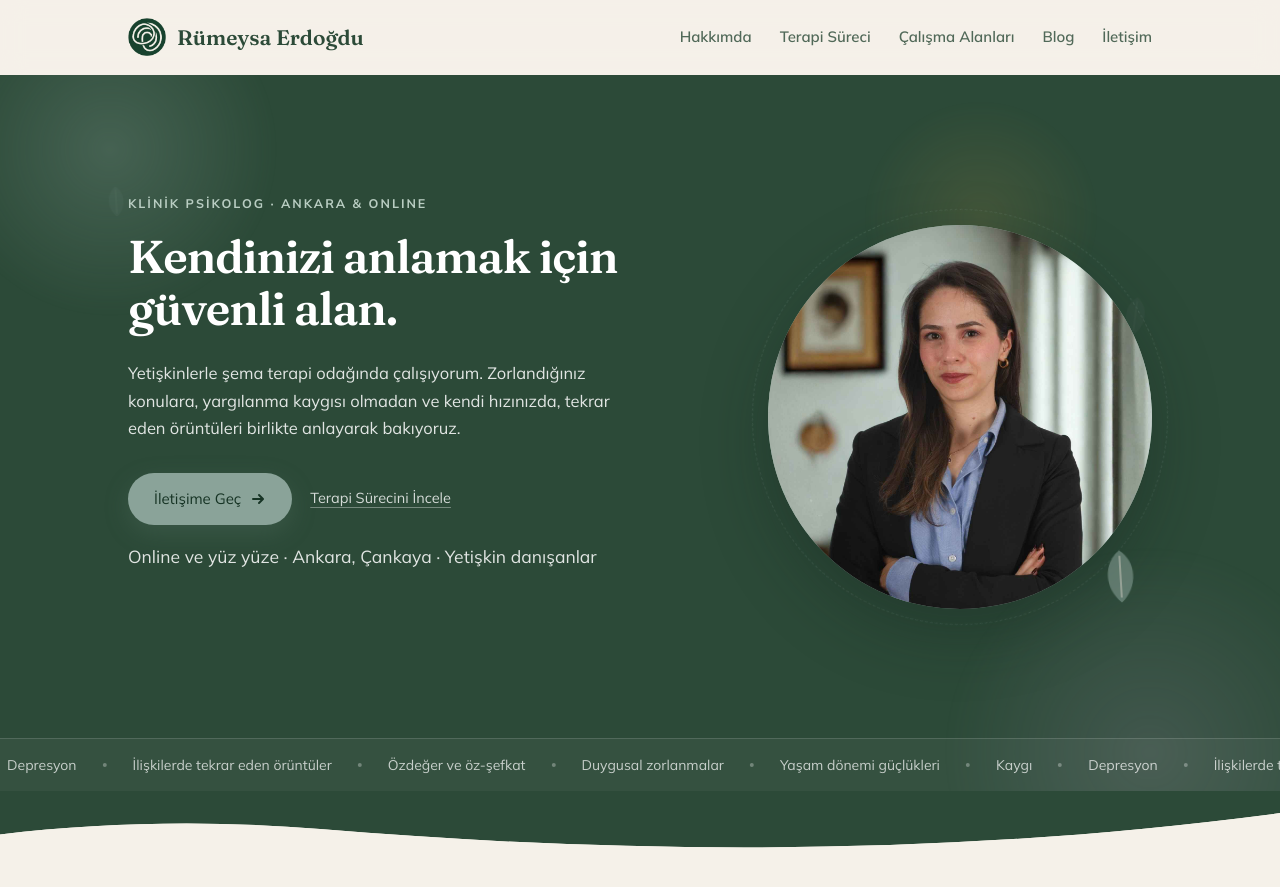
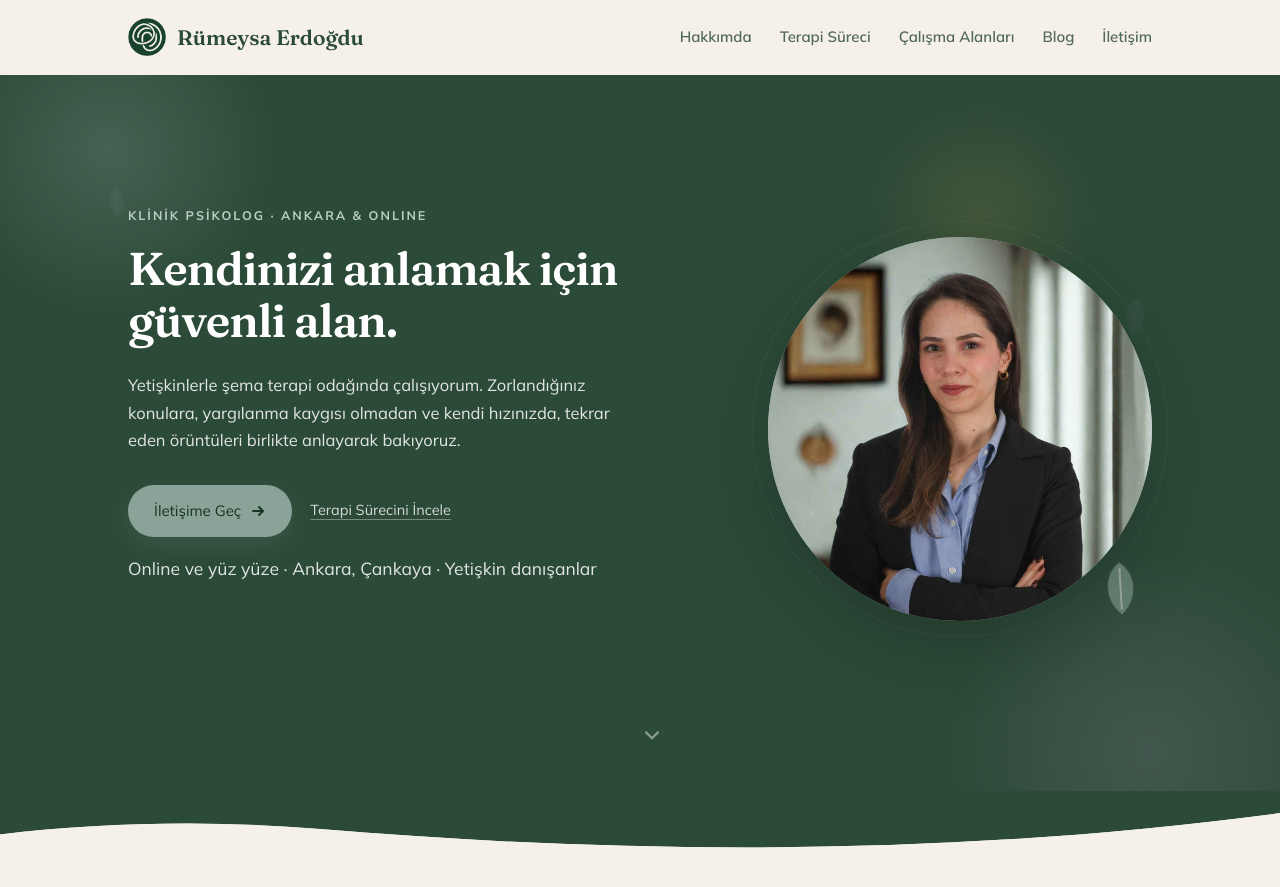
Before and after one commit to ardasaglamer9/rumeysaerdogdu.com, a Jekyll site: the page built from index.html, in a window 1280 px wide and 900 px high. Shown: the top 887 px of the window. Built offline with Jekyll 4.4.1, drawn with Linux system fonts in a browser that asks for light colours.

Commit message:
Hero'daki kayan şeridi kaldır
Yeni istek üzerine şerit tamamen kaldırıldı. Şerit için açılan alt boşluklar
(masaüstü 112px, mobil 80px) eski değerlerine döndürüldü; şeritle çakıştığı
için gizlenen kaydırma oku geri geldi.

Hero düzeni: üst etiket, başlık, paragraf, butonlar, alt satır.
Butonların ve alt satırın önceki düzenlemesi korundu.

Co-Authored-By: Claude Opus 5 <noreply@anthropic.com>

```diff
--- a/assets/css/style.css
+++ b/assets/css/style.css
@@ -580,34 +580,6 @@ body.nav-open{overflow:hidden;}
 .hero-note{font-size:13px;color:rgba(255,255,255,.55);margin:0;
   opacity:0;animation:fadeUp .8s ease .88s forwards;}
 
-/* =========================================================
-   KAYAN ŞERİT — hero'nun alt kenarı, tam genişlik
-   ========================================================= */
-.serit-wrap{position:absolute;left:0;right:0;bottom:0;z-index:2;
-  overflow:hidden;border-top:1px solid rgba(255,255,255,.14);
-  background:rgba(255,255,255,.045);padding:14px 0;}
-.serit-track{display:flex;width:max-content;
-  animation:seritKay 70s linear infinite;}
-.serit-wrap:hover .serit-track{animation-play-state:paused;}
-.serit-item{display:flex;align-items:center;}
-.serit-item .konu{flex:0 0 auto;padding:0 26px;font-size:14px;
-  color:rgba(255,255,255,.72);white-space:nowrap;}
-.serit-item .nokta{flex:0 0 auto;width:4px;height:4px;border-radius:50%;
-  background:rgba(255,255,255,.3);}
-
-@keyframes seritKay{
-  from{transform:translateX(0);}
-  to{transform:translateX(-50%);}
-}
-
-/* Hareket hassasiyeti olan ziyaretçi için animasyon tamamen kapanır.
-   Kaygı üzerine çalışan bir sitede bu atlanmamalı. */
-@media(prefers-reduced-motion:reduce){
-  .serit-track{animation:none;}
-}
-
-/* Şerit alt kenarda durduğu için kaydırma oku ile çakışıyordu; ok gizlendi. */
-.scrollcue{display:none;}
 
 /* --- Dekoratif yapraklar: içerikle yarışmasın --- */
 .hero .leaf{opacity:.14;}
@@ -617,11 +589,10 @@ body.nav-open{overflow:hidden;}
 .hero-portrait .ring{opacity:.32;}
 .hero-portrait .leaf-a{opacity:.55;}
 
-/* --- Hero yüksekliği: sonraki bölümden bir parça görünsün ---
-   Alt boşluk, alta sabitlenen şeridin (~50px) üstünde nefes bırakacak kadar. */
+/* --- Hero yüksekliği: sonraki bölümden bir parça görünsün --- */
 @media(min-width:900px){
   .hero{min-height:calc(88vh - 76px);min-height:calc(88svh - 76px);
-    padding:48px 0 112px;}
+    padding:48px 0 88px;}
 }
 
 /* içerik yoğunlaştığı için küçük ekranlarda kaydırma oku gizlenir */
@@ -629,9 +600,9 @@ body.nav-open{overflow:hidden;}
 
 /* --- Mobil: CTA'nın ilk ekranda kalması için yoğunluk azaltıldı --- */
 @media(max-width:600px){
-  /* aynı ritim, bir kademe sıkı. Alt boşluk şeridi hesaba katar. */
+  /* aynı ritim, bir kademe sıkı */
   .hero{--sp-eyebrow:8px; --sp-title:16px; --sp-desc:24px; --sp-cta:16px;
-    padding:16px 0 80px;min-height:auto;}
+    padding:16px 0 48px;min-height:auto;}
   .hero-grid{gap:16px;}
   .hero-portrait{width:clamp(150px,20vh,176px);margin-bottom:8px;}
   .hero .eyebrow{font-size:11.5px;letter-spacing:1.5px;}
@@ -640,7 +611,4 @@ body.nav-open{overflow:hidden;}
   .hero-cta{gap:16px;}
   .hero .hero-cta .btn{padding:13px 24px;font-size:14.5px;}
   .hero-note{font-size:12.5px;}
-  /* şerit mobilde biraz daha kompakt; yatay taşma overflow:hidden ile engelli */
-  .serit-wrap{padding:12px 0;}
-  .serit-item .konu{padding:0 18px;font-size:13px;}
 }
--- a/index.html
+++ b/index.html
@@ -44,25 +44,7 @@ permalink: /
     </div>
   </div>
 
-  {%- comment -%}
-    Kayan şerit. İçerik bir kez tanımlanır, iki kez basılır; kesintisiz döngü
-    için gereken bu. İkinci kopya aria-hidden, yoksa ekran okuyucu listeyi
-    iki kez okur.
-  {%- endcomment -%}
-  {%- capture serit_icerik -%}
-    <span class="konu">Kaygı</span><span class="nokta"></span>
-    <span class="konu">Depresyon</span><span class="nokta"></span>
-    <span class="konu">İlişkilerde tekrar eden örüntüler</span><span class="nokta"></span>
-    <span class="konu">Özdeğer ve öz-şefkat</span><span class="nokta"></span>
-    <span class="konu">Duygusal zorlanmalar</span><span class="nokta"></span>
-    <span class="konu">Yaşam dönemi güçlükleri</span><span class="nokta"></span>
-  {%- endcapture -%}
-  <div class="serit-wrap" aria-label="Çalışma alanları">
-    <div class="serit-track">
-      <div class="serit-item">{{ serit_icerik }}</div>
-      <div class="serit-item" aria-hidden="true">{{ serit_icerik }}</div>
-    </div>
-  </div>
+  <div class="scrollcue"><svg width="24" height="24" viewBox="0 0 24 24" fill="none"><path d="M6 9l6 6 6-6" stroke="currentColor" stroke-width="2" stroke-linecap="round" stroke-linejoin="round"/></svg></div>
 </header>
 
 <svg class="wave" viewBox="0 0 1440 80" preserveAspectRatio="none" xmlns="http://www.w3.org/2000/svg" style="margin-top:-1px;">
```
